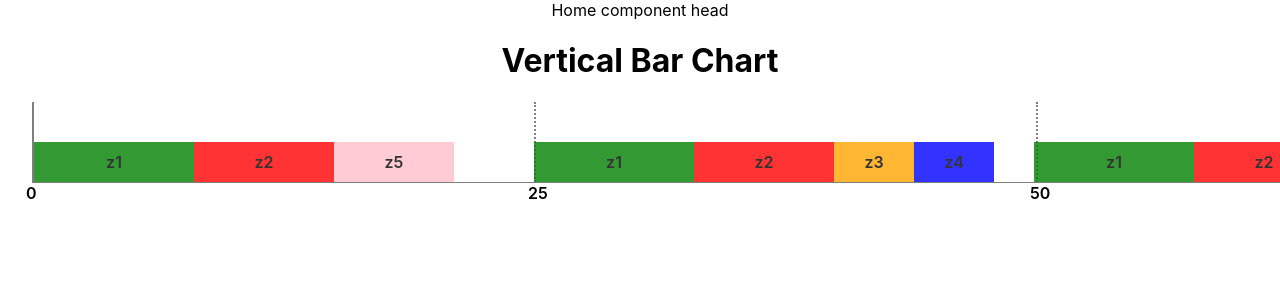
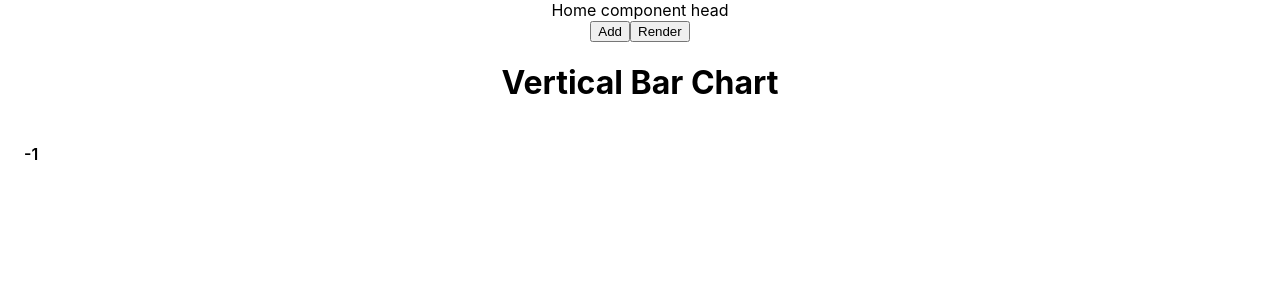
Before and after one commit to Bendimeth/Cyclic-Executive-Scheduling, a React (Create React App) app: page / in a window 1280 px wide. Shown: the top 300 px of the page. Built offline with nearby package versions, Linux system fonts and the light colour scheme.

Commit message:
Added dynamic tasks list

```diff
--- a/src/components/core/Chart.tsx
+++ b/src/components/core/Chart.tsx
@@ -1,5 +1,5 @@
 import { taskColor } from 'components/utils/mocks';
-import React, { FC } from 'react';
+import React, { FC, useEffect, useState } from 'react';
 import styled, { css } from 'styled-components';
 
 export interface IChartData {
@@ -98,10 +98,19 @@ const Period = styled.div<{ isEnd?: boolean }>`
 `;
 
 interface IChartProps {
-  data: IChartData;
+  data: IChartData | undefined;
 }
 
 export const Chart: FC<IChartProps> = ({ data }) => {
+  const [cycles, setCycles] = useState<IChartData[]>([]);
+
+  useEffect(() => {
+    setCycles(data ? [data] : []);
+  }, [data])
+
+  const addCycle = () => {
+    setCycles([...cycles, cycles[0]]);
+  }
 
   return (
     <ChartWrapper>
@@ -109,13 +118,17 @@ export const Chart: FC<IChartProps> = ({ data }) => {
         <h1 className='title'>Vertical Bar Chart</h1>
       </div>
       <MajorCycleWrapper>
-        <MajorCycle>
-          {data.cycles.map(cycle => (
+        {cycles.map((iteration, idx) => (
+
+          <MajorCycle
+            key={idx}
+          >
+            {iteration.cycles.map(cycle => (
               <MinorCycle
                 key={cycle.from}
                 width={cycle.to - cycle.from}
                 isStart={cycle.from === 0}
-              isEnd={cycle.to === data.majorCycle}
+                isEnd={cycle.to === iteration.majorCycle}
               >
                 <Period>{cycle.from}</Period>
                 {cycle.tasks.map(task => (
@@ -131,11 +144,11 @@ export const Chart: FC<IChartProps> = ({ data }) => {
               </MinorCycle>
 
             ))}
-          <Period isEnd>{data.majorCycle}</Period>
+            <Period isEnd>{iteration.majorCycle}</Period>
           </MajorCycle>
+        ))
+        }
       </MajorCycleWrapper>
-
-
     </ChartWrapper>
   );
 }
--- a/src/components/core/Home.tsx
+++ b/src/components/core/Home.tsx
@@ -1,8 +1,7 @@
-import { mockChartkData, mockInputData } from 'components/utils/mocks';
-import React, { FC } from 'react';
+import React, { FC, useEffect, useState } from 'react';
 import styled from 'styled-components';
-import { takeCoverage } from 'v8';
-import { Chart } from './Chart';
+import { Chart, IChartData } from './Chart';
+import { Inputs } from './Inputs';
 import { ITask, TaskGroup } from './Task';
 
 const HomeWrapper = styled.div`
@@ -13,28 +12,21 @@ const HomeWrapper = styled.div`
 `;
 
 export const Home: FC = () => {
-  const realData = () => {
-    //example Data
-    let listOfTasks: Array<ITask> = [
-      {name: 'z3',period: 50,processingTime: 4,deadline: 50},
-      {name: 'z1',period: 25,processingTime: 8,deadline: 25},
-      {name: 'z5',period: 100,processingTime: 6,deadline: 100},
-      {name: 'z4',period: 50,processingTime: 4,deadline: 50},
-      {name: 'z2',period: 25,processingTime: 7,deadline: 25}
-    ]
+  const [inputData, setInputData] = useState<ITask[]>([]);
+  const [chartData, setChartData] = useState<IChartData>();
 
-    const taskGroup = new TaskGroup(listOfTasks);
-    return taskGroup.PrepairChartData();
-  }
-
-  let dataForChart = realData();
-  console.log(dataForChart);
+  useEffect(() => {
+    setChartData(new TaskGroup(inputData).PrepairChartData());
+  }, [inputData]);
 
   return (
     <HomeWrapper>
       <header>Home component head</header>
+      <Inputs
+        setData={setInputData}
+      />
       <Chart
-        data={dataForChart} // TODO: replace this mock data with real one
+        data={chartData}
       />
     </HomeWrapper>
   )
--- /dev/null
+++ b/src/components/core/Inputs.tsx
@@ -0,0 +1,73 @@
+import React, { ChangeEvent, FC, useState } from "react"
+import { ITask } from "./Task"
+
+interface IInputProps {
+  setData: (data: ITask[]) => void;
+}
+
+export const Inputs: FC<IInputProps> = ({ setData }) => {
+  const [tasks, setTasks] = useState<ITask[]>([]);
+
+  const addInputHandler = () => {
+    setTasks([
+      ...tasks,
+      {
+        name: `z${tasks.length + 1}`,
+        period: 0,
+        processingTime: 0,
+        deadline: 0
+      }
+    ])
+  }
+
+  const updateInputValue = (inputIdx: number, field: string, event: ChangeEvent<HTMLInputElement>) => {
+    const isTitle = field === 'name';
+    const value = event.target.value;
+    setTasks(tasks.map((el, idx) => idx === inputIdx ?
+      {
+        ...el,
+        [field]: isTitle ? value : Number(value)
+      } : el))
+  }
+
+  const renderChart = () => {
+    setData(tasks);
+  }
+
+  return (
+    <div>
+      {tasks.map((el, idx) => (
+        <div key={el.name}>
+          <span>{el.name}</span>
+          <input
+            type="text"
+            value={el.processingTime}
+            onChange={(event) => updateInputValue(idx, 'processingTime', event)}
+          />
+          <input
+            type="text"
+            value={el.period}
+            onChange={(event) => updateInputValue(idx, 'period', event)}
+          />
+          <input
+            type="text"
+            value={el.deadline}
+            onChange={(event) => updateInputValue(idx, 'deadline', event)}
+          />
+        </div>
+      ))}
+      <button
+        type="button"
+        onClick={addInputHandler}
+      >
+        Add
+      </button>
+      <button
+        type="button"
+        onClick={renderChart}
+      >
+        Render
+      </button>
+    </div>
+  )
+}
--- a/src/components/core/Task.tsx
+++ b/src/components/core/Task.tsx
@@ -1,27 +1,27 @@
 import { Interface } from "readline";
 import { IChartData } from "./Chart";
 
-export interface ITask{
+export interface ITask {
   name: string,
   period: number,
   processingTime: number
-    deadline:number,
+  deadline: number,
 }
 
-export class IPartPeriod{
+export class IPartPeriod {
   id: number;
   maxCapacity: number;
   tasks: Array<ITask> = [];
 
-    constructor(idIn: number,maxCapacityIn: number){
+  constructor(idIn: number, maxCapacityIn: number) {
     this.id = idIn;
     this.maxCapacity = maxCapacityIn;
   }
 
-    public CheckFreeSpace(exeTime: number){
+  public CheckFreeSpace(exeTime: number) {
     let currentSize = 0;
 
-        for(var t of this.tasks){
+    for (var t of this.tasks) {
       currentSize += t.processingTime;
     }
 
@@ -29,47 +29,47 @@ export class IPartPeriod{
   }
 }
 
-export class TaskGroup{
+export class TaskGroup {
   taskList: Array<ITask> = [];
   partPeriods: Array<IPartPeriod> = [];
   minPeriod: number = 0;
   maxPeriod: number = 0;
 
-    constructor(tlIn:Array<ITask>){
+  constructor(tlIn: Array<ITask>) {
     this.SetTaskList(tlIn);
   }
 
-    public SetTaskList(tlIN:Array<ITask>){
+  public SetTaskList(tlIN: Array<ITask>) {
     this.taskList = tlIN;
     this.SerializationCondition();
     this.CalculateMinMaxPeriod();
     this.TaskToPartPeriod();
   }
 
-    private SerializationCondition(){
+  private SerializationCondition() {
     let n = 0;
 
-        for(var t of this.taskList){
+    for (var t of this.taskList) {
       n += t.processingTime / t.period;
     }
 
     console.log("Seria cond: " + n);
 
-        if(n > 1){
+    if (n > 1) {
       throw new Error("Seria cond > 1");
     }
   }
 
-    private CalculateMinMaxPeriod(){
+  private CalculateMinMaxPeriod() {
     let min: number = 1000000;
     let max: number = -1;
 
-        for(var t of this.taskList){
-            if(t.period < min){
+    for (var t of this.taskList) {
+      if (t.period < min) {
         min = t.period;
       }
 
-            if(t.period > max){
+      if (t.period > max) {
         max = t.period;
       }
     }
@@ -77,9 +77,10 @@ export class TaskGroup{
     console.log("min: " + min);
     console.log("max: " + max);
 
-        for(var t of this.taskList){
-            if(max % t.period !== 0){
-                throw new Error('Max % period != 0');
+    for (var t of this.taskList) {
+      if (max % t.period !== 0) {
+        console.error('Max % period != 0');
+        // throw new Error('Max % period != 0');
       }
     }
 
@@ -87,30 +88,29 @@ export class TaskGroup{
     this.maxPeriod = max;
   }
 
-    private TaskToPartPeriod(){
-        this.taskList.sort((a,b) => a.period - b.period);
+  private TaskToPartPeriod(): void {
+    this.taskList.sort((a, b) => a.period - b.period);
     console.log(this.taskList);
-        const numberOfPartPeriods: number = this.maxPeriod/this.minPeriod;
+    const numberOfPartPeriods: number = this.maxPeriod / this.minPeriod;
     console.log(numberOfPartPeriods);
 
     for (let i = 0; i < numberOfPartPeriods; i++) {
-            this.partPeriods.push(new IPartPeriod(i,this.minPeriod));
+      this.partPeriods.push(new IPartPeriod(i, this.minPeriod));
     }
 
-        for(var t of this.taskList){
+    for (var t of this.taskList) {
 
       let index = 1;
 
-            for(var part of this.partPeriods){
+      for (var part of this.partPeriods) {
         const timeRange = this.minPeriod * index;
 
-                if(t.period === this.maxPeriod && part.CheckFreeSpace(t.processingTime))
-                {
+        if (t.period === this.maxPeriod && part.CheckFreeSpace(t.processingTime)) {
           part.tasks.push(t);
           index++;
           break;
         }
-                else if((timeRange % t.period === 0) && part.CheckFreeSpace(t.processingTime)){
+        else if ((timeRange % t.period === 0) && part.CheckFreeSpace(t.processingTime)) {
           part.tasks.push(t);
         }
 
@@ -121,40 +121,37 @@ export class TaskGroup{
     console.log(this.partPeriods);
   }
 
-    public PrepairChartData(){
-        interface singleCicle{
+  public PrepairChartData(): IChartData {
+    interface IRange {
       from: number;
-            to:number;
-            tasks: {from: number, to: number,name: string}[];
+      to: number;
+    }
+    interface ISingleTask extends IRange {
+      name: string;
+    }
+    interface ISingleCycle extends IRange {
+      tasks: ISingleTask[];
     }
 
-        interface singleTask{
-            from: number;
-            to: number;
-            name:string
-        }
+    const cycles: ISingleCycle[] = this.partPeriods.map((part, idx) => {
+      const tasks: ISingleTask[] = part.tasks.map((task, taskIdx, arr) => {
+        const from = idx * this.minPeriod + arr.slice(0, taskIdx).reduce((acc, el) => (acc + el.processingTime), 0);
+        return ({
+          from,
+          to: from + task.processingTime,
+          name: task.name
+        });
+      });
+      return ({
+        from: idx * this.minPeriod,
+        to: (idx + 1) * this.minPeriod,
+        tasks
+      });
+    });
 
-        let cyclesResult: Array<singleCicle> = [];
-        let index = 0;
-
-        for(var p of this.partPeriods){
-
-            let tasksHandler: Array<singleTask> = [];
-            let sumToAdd= index * this.minPeriod;
-
-            for(var t of p.tasks){
-                let fromHand = sumToAdd;
-                sumToAdd += t.processingTime;
-                let toHand = sumToAdd;
-                let nameHand = t.name;
-                tasksHandler.push({from:fromHand,to:toHand,name: nameHand});
-            }
-
-            cyclesResult.push({from:index * this.minPeriod,to:(index + 1) * this.minPeriod,tasks:tasksHandler});
-            index++;
-        }
-
-        let result: IChartData = {majorCycle: this.maxPeriod, cycles: cyclesResult};
-        return result;
+    return {
+      majorCycle: this.maxPeriod,
+      cycles
+    };
   }
 }
```
Lines whose indentation alone changed are shown as unchanged.
